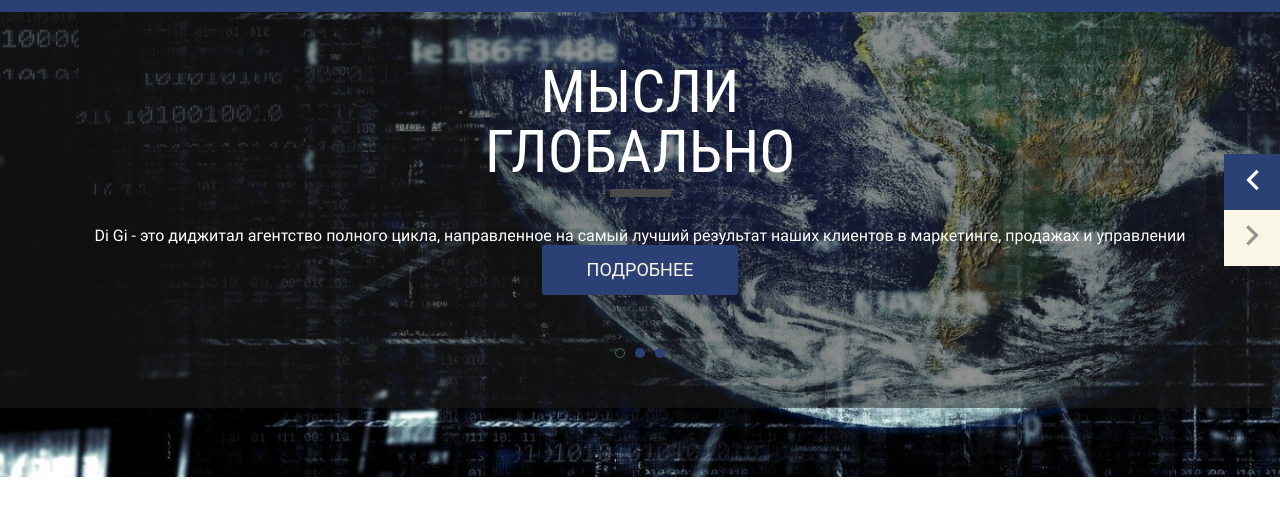
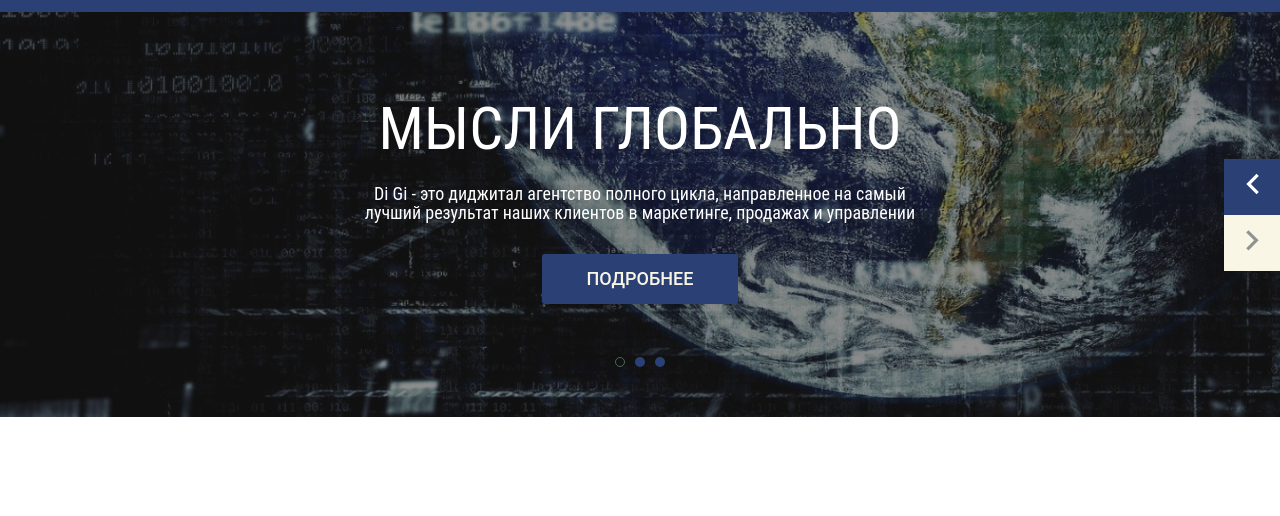
Before and after one commit to Vidiborets0012/digital-agensy_mob-first, a website: page index.html in a window 1280 px wide. Shown: the part 88-604 px from the top of the page. Drawn offline with nearby package versions, Linux system fonts and the light colour scheme.

Commit message:
add hero section styles for Tablet Portrait (768px)

```diff
--- a/scss/style.scss
+++ b/scss/style.scss
@@ -133,12 +133,11 @@ body {
         // background-position: -162px center;
     }
 }
-@media screen and (min-width: 768px) {
-    .hero {
-        min-height: 465px;
-        // background-position: -162px center;
-    }
-}
+// @media screen and (min-width: 768px) {
+//     .hero {
+//         min-height: 465px;
+//     }
+// }
 
 .hero-slider {
     background: rgba(33, 33, 33, 0.5);
@@ -205,7 +204,7 @@ body {
 @media screen and (min-width: 640px) {
     .hero-slider {
         &-item {
-            min-height: 386px;
+            min-height: 465px;
         }
         &-title {
             font-size: 60px;
@@ -221,7 +220,7 @@ body {
             border-radius: 3px;
             background-color: $accent;
             font-family: 'Roboto';
-            font-weight: 400;
+            font-weight: 500;
             font-size: 18px;
             line-height: 18px;
             color: $bg-color;
@@ -253,8 +252,30 @@ body {
 
 @media screen and (min-width: 768px) {
     .hero-slider {
+        &-item {
+                min-height: 386px;
+            }
+        &-title {
+            max-width: 587px;
+            padding: 87px 0 0;
+            margin: 0 auto;
+            &::after {
+                display: none;
+            }
+        }
         &-text {
             display: block;
+            max-width: 587px;
+            padding: 25px 0 32px;
+            margin: 0 auto;
+            font-family: 'Roboto Condensed';
+            font-weight: 400;
+            font-size: 18px;
+            line-height: 19px;
         }
     }
 }
+
+@media screen and (min-width: 1024px) {
+
+}
```
Also changed, not shown: css/style.css, 1 other file.
